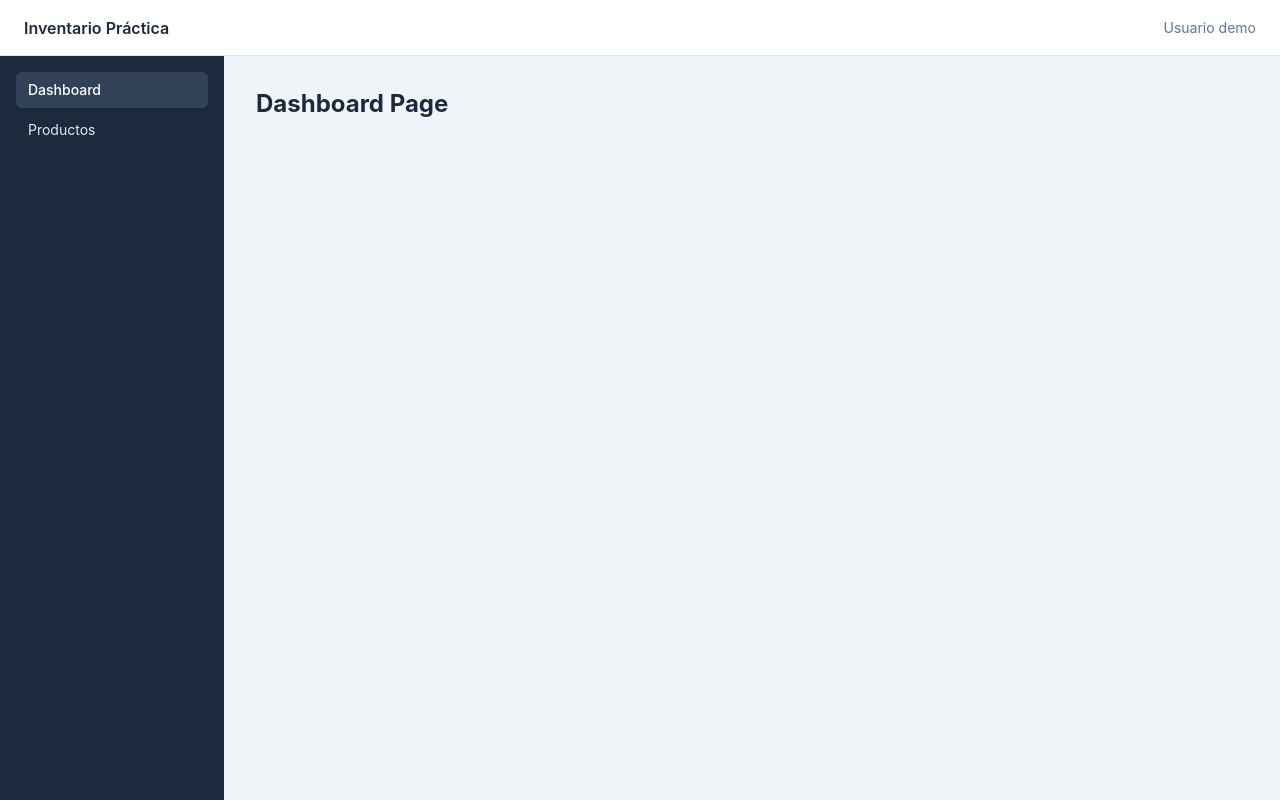
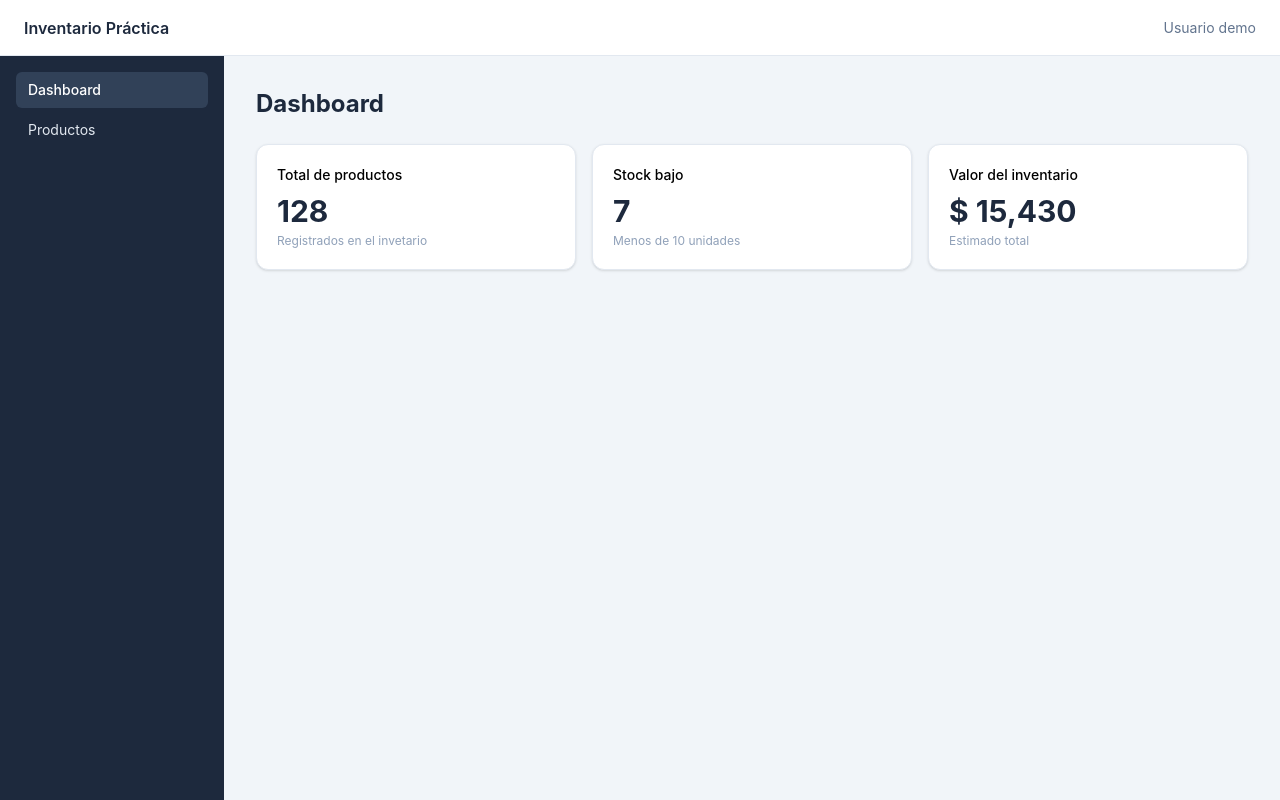
Before and after one commit to GeraldRL/SI-WEB-BORRADOR, a React (Vite) app in the folder client/: page /dashboard in a window 1280 px wide. Built offline with nearby package versions, Linux system fonts and the light colour scheme.

Commit message:
feat(dashboard): crear tarjetas de resumen con datos falsos

```diff
--- /dev/null
+++ b/client/src/components/StatCard.jsx
@@ -0,0 +1,13 @@
+function StatCard({ titulo, valor, descripcion }) {
+    return (
+        <div className="bg-white rounded-xl shadow-sm border border-slate-200 p-5">
+            <p className="text-sm font-medium text-slate-599">{titulo}</p>
+            <p className="text-3xl font-bold text-slate-800 mt-2">{valor}</p>
+            {descripcion && (
+                <p className="text-xs text-slate-400 mt-1">{descripcion}</p>
+            )}
+        </div>
+    );
+}
+
+export default StatCard;
--- a/client/src/pages/DashboardPage.jsx
+++ b/client/src/pages/DashboardPage.jsx
@@ -1,7 +1,29 @@
 // Página completa para la sección de dashboard de la aplicación. Esta página se muestra cuando el usuario ha iniciado sesión y tiene acceso a las funcionalidades protegidas de la aplicación.
 
+import StatCard from "../components/StatCard";
+
+const resumen = [
+    { id: 1, titulo: 'Total de productos', valor: 128, descripcion: 'Registrados en el invetario' },
+    { id: 2, titulo: 'Stock bajo', valor: 7, descripcion: 'Menos de 10 unidades' },
+    { id: 3, titulo: 'Valor del inventario', valor: '$ 15,430', descripcion: 'Estimado total' },
+];
+
 function DashboardPage() {
-    return <h1 className="text-2xl font-bold text-slate-800"> Dashboard Page </h1>
+    return (
+        <div>
+            <h1 className="text-2xl font-bold text-slate-800 mb-6"> Dashboard</h1>
+            <div className="grid grid-cols-1 sm:grid-cols-2 lg:grid-cols-3 gap-4">
+                {resumen.map((item) => (
+                    <StatCard
+                        key={item.id}
+                        titulo={item.titulo}
+                        valor={item.valor}
+                        descripcion={item.descripcion}
+                    />
+                ))}
+            </div>
+        </div>
+    );
 }
 
 export default DashboardPage;
```
